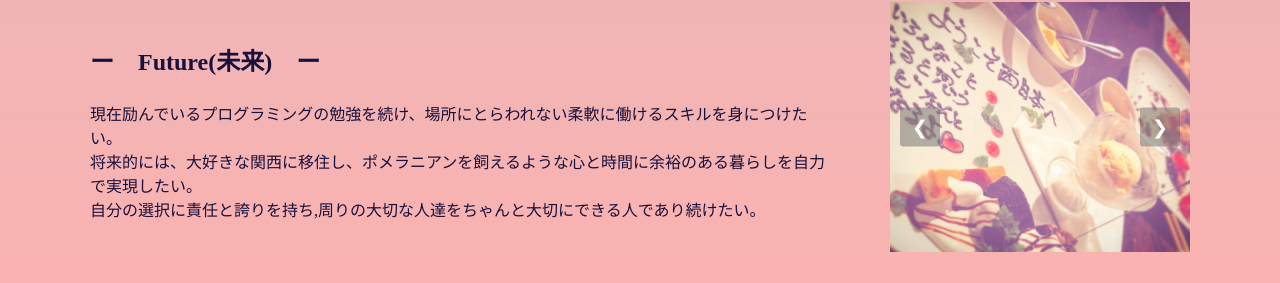
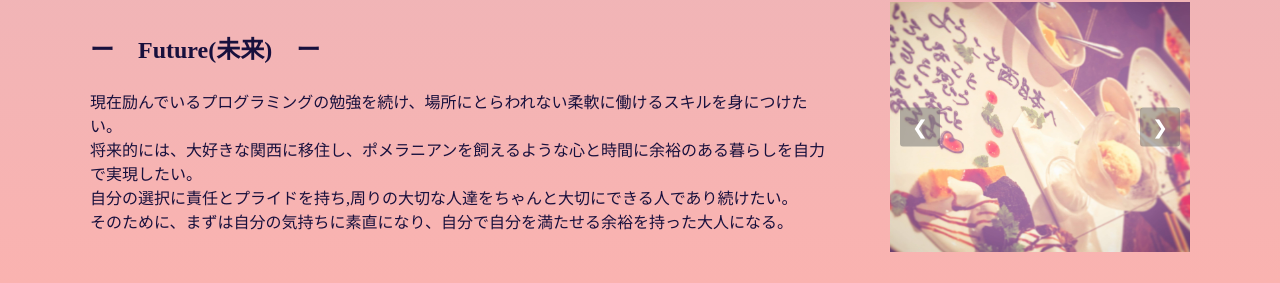
Before and after one commit to i-84yu/my-website, a plain HTML site: page index.html in a window 1280 px wide. Shown: the part 1671-1954 px from the top of the page. Drawn offline with Linux system fonts and the light colour scheme.

Commit message:
Add files via upload

```diff
--- a/index.html
+++ b/index.html
@@ -36,7 +36,7 @@
      <h3 class="timeline">ー　Past(過去)　ー</h3>
      <p class="timeline1">
           神奈川生まれの群馬育ち。<br>
-          中学受験、高校受験などのいわゆる「人生の岐路」と呼ばれるイベントはことごとく失敗しているが、<br>
+          中学受験、高校受験などのいわゆる「人生の岐路」と呼ばれるイベントはことごとく失敗しているが、
           そのおかげで"転んだ先で楽しむ"ことを学び、今の生きやすさに繋がっている。<br>
           大学では服飾関係について学び、洋服や靴の修理に携わる会社に新卒入社。<br>
           店舗で現場経験を積んだ後、大阪で20店舗の系列店舗のSV(スーパーバイザー)として従事。<br>
@@ -85,7 +85,8 @@
     <h3 class="timeline">ー　Future(未来)　ー</h3>
     <p class="timeline3">現在励んでいるプログラミングの勉強を続け、場所にとらわれない柔軟に働けるスキルを身につけたい。<br>
       将来的には、大好きな関西に移住し、ポメラニアンを飼えるような心と時間に余裕のある暮らしを自力で実現したい。<br>
-      自分の選択に責任と誇りを持ち,周りの大切な人達をちゃんと大切にできる人であり続けたい。</p>
+      自分の選択に責任とプライドを持ち,周りの大切な人達をちゃんと大切にできる人であり続けたい。<br>
+      そのために、まずは自分の気持ちに素直になり、自分で自分を満たせる余裕を持った大人になる。</p>
    </div>
    <div class="photo-gallery future-potos">
     <button class="prev-btn">&#10094;</button>
```
